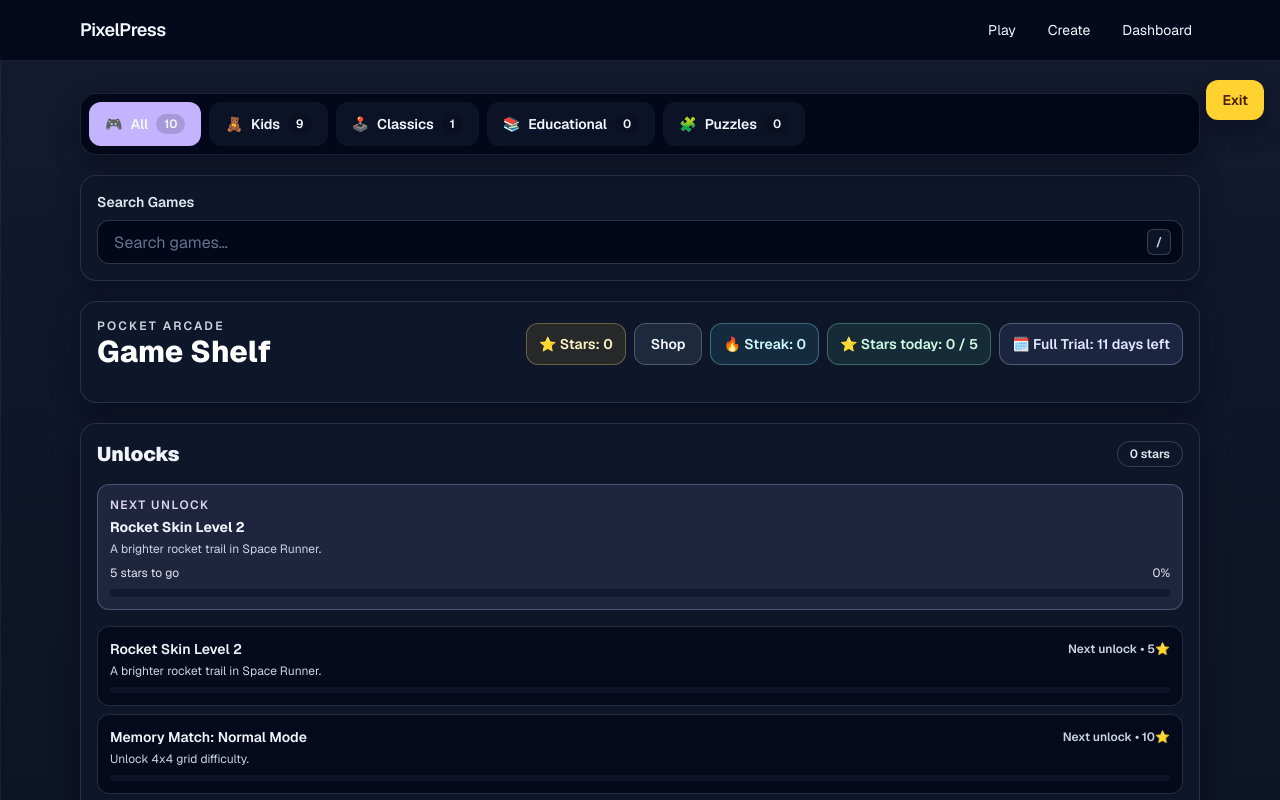
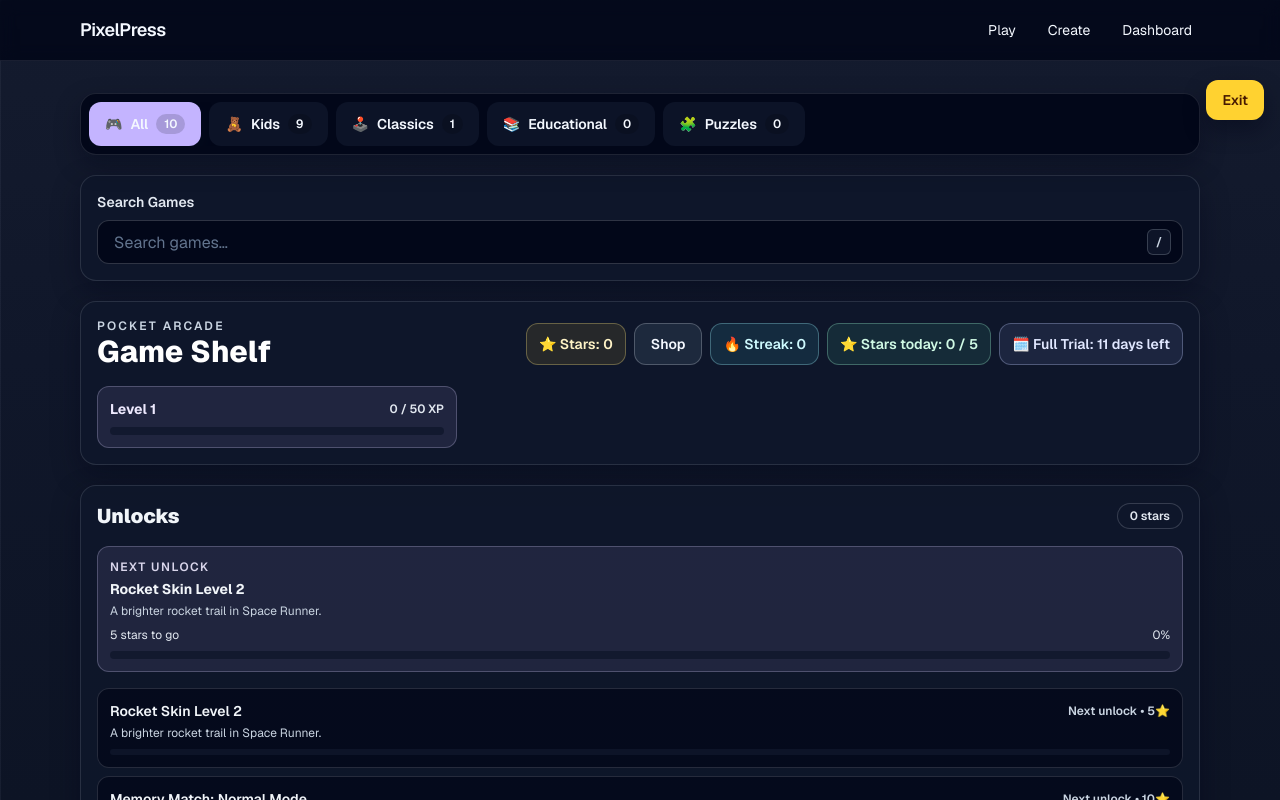
Before and after one commit to flowsyncsolutions/pixelpress, a Next.js app: page /play in a window 1280 px wide. Shown: the top 800 px of the page. Built offline with nearby package versions, Linux system fonts and the light colour scheme.

Commit message:
feat: add player level and XP progression system

```diff
--- a/app/page.tsx
+++ b/app/page.tsx
@@ -3,6 +3,7 @@
 import { useEffect, useState } from "react";
 import Link from "next/link";
 import { getAllGames } from "@/src/lib/games";
+import { type LevelData, getLevelData, getPendingLevelUp, markLevelUpNotified } from "@/src/lib/level";
 import { ensureProgressDefaults, getStarsTotal, getStreak } from "@/src/lib/progress";
 import { metricsGetAll } from "@/src/lib/metrics";
 import { resetIfNewDay } from "@/src/lib/timeLimit";
@@ -27,6 +28,14 @@ export default function Home() {
   const [showChallengeBadge, setShowChallengeBadge] = useState(false);
   const [unlockNotice, setUnlockNotice] = useState<UnlockNotice | null>(null);
   const [trialState, setTrialState] = useState<TrialState>("full");
+  const [levelData, setLevelData] = useState<LevelData>({
+    level: 1,
+    xpTotal: 0,
+    xpIntoLevel: 0,
+    xpForNextLevel: 50,
+    progressPercent: 0,
+  });
+  const [levelUpNotice, setLevelUpNotice] = useState<number | null>(null);
   const nextUnlock = getNextUnlock(stars);
 
   useEffect(() => {
@@ -40,6 +49,7 @@ export default function Home() {
       startTrial();
       metricsGetAll();
       getUnlockedFeatures();
+      getLevelData();
     }, 0);
 
     return () => window.clearTimeout(timer);
@@ -56,11 +66,18 @@ export default function Home() {
       setStreak(getStreak());
       setShowChallengeBadge(getUnlockedFeatures().challengeBadgeUnlocked);
       setTrialState(getTrialStatus().state);
+      setLevelData(getLevelData());
 
       const notice = getPendingUnlockNotice(totalStars);
       if (notice) {
         setUnlockNotice(notice);
         markUnlockNoticeSeen(notice.threshold);
+      }
+
+      const pendingLevel = getPendingLevelUp();
+      if (pendingLevel !== null) {
+        setLevelUpNotice(pendingLevel);
+        markLevelUpNotified(pendingLevel);
       }
     };
 
@@ -79,6 +96,14 @@ export default function Home() {
     return () => window.clearTimeout(timer);
   }, [unlockNotice]);
 
+  useEffect(() => {
+    if (!levelUpNotice) {
+      return;
+    }
+    const timer = window.setTimeout(() => setLevelUpNotice(null), 2300);
+    return () => window.clearTimeout(timer);
+  }, [levelUpNotice]);
+
   const completeOnboardingPrompt = () => {
     safeSet(ONBOARDED_KEY, "true");
     setShowOnboardingPrompt(false);
@@ -91,6 +116,14 @@ export default function Home() {
           <div className="rounded-2xl border border-amber-200/50 bg-slate-950/95 px-4 py-3 shadow-[0_18px_35px_rgba(2,6,23,0.55)]">
             <p className="text-xs font-black uppercase tracking-[0.14em] text-amber-200">{unlockNotice.title}</p>
             <p className="mt-1 text-sm font-semibold text-slate-100">{unlockNotice.description}</p>
+          </div>
+        </div>
+      ) : null}
+      {levelUpNotice ? (
+        <div className="pointer-events-none fixed left-1/2 top-36 z-50 w-[min(92vw,420px)] -translate-x-1/2">
+          <div className="rounded-2xl border border-violet-200/50 bg-slate-950/95 px-4 py-3 shadow-[0_18px_35px_rgba(2,6,23,0.55)]">
+            <p className="text-xs font-black uppercase tracking-[0.14em] text-violet-100">Level Up!</p>
+            <p className="mt-1 text-sm font-semibold text-slate-100">You reached Level {levelUpNotice}</p>
           </div>
         </div>
       ) : null}
@@ -207,6 +240,9 @@ export default function Home() {
                 <p className="text-xs font-semibold uppercase tracking-[0.14em] text-amber-100/85">Stars</p>
                 <div className="mt-1 flex flex-wrap items-center gap-2">
                   <p className="text-3xl font-black text-amber-100">{stars}</p>
+                  <span className="inline-flex items-center gap-1 rounded-full border border-violet-200/45 bg-violet-300/15 px-2.5 py-1 text-[11px] font-bold uppercase tracking-[0.08em] text-violet-100">
+                    Level {levelData.level}
+                  </span>
                   {showChallengeBadge ? (
                     <span className="inline-flex items-center gap-1 rounded-full border border-amber-200/60 bg-amber-300/20 px-2.5 py-1 text-[11px] font-bold uppercase tracking-[0.08em] text-amber-100">
                       🏅 Arcade Challenger
--- a/src/components/GameBrowse.tsx
+++ b/src/components/GameBrowse.tsx
@@ -14,6 +14,7 @@ import {
   searchGames,
 } from "@/src/lib/games";
 import { metricsGetAll, metricsSessionStart } from "@/src/lib/metrics";
+import { type LevelData, getLevelData, getPendingLevelUp, markLevelUpNotified } from "@/src/lib/level";
 import { ensureProgressDefaults, getDailySeededItems, getStarsTotal, getStreak } from "@/src/lib/progress";
 import {
   type StarCapState,
@@ -82,6 +83,14 @@ export default function GameBrowse({ category = "all", showDailyPicks = false }:
     capped: false,
   });
   const [showStarCapToast, setShowStarCapToast] = useState(false);
+  const [levelData, setLevelData] = useState<LevelData>({
+    level: 1,
+    xpTotal: 0,
+    xpIntoLevel: 0,
+    xpForNextLevel: 50,
+    progressPercent: 0,
+  });
+  const [levelUpNotice, setLevelUpNotice] = useState<number | null>(null);
   const lastStarsSeenRef = useRef<number | null>(null);
   const searchInputRef = useRef<HTMLInputElement | null>(null);
 
@@ -129,6 +138,7 @@ export default function GameBrowse({ category = "all", showDailyPicks = false }:
       metricsGetAll();
       getUnlockedFeatures();
       getStarCapState();
+      getLevelData();
     }, 0);
 
     return () => window.clearTimeout(timer);
@@ -180,6 +190,15 @@ export default function GameBrowse({ category = "all", showDailyPicks = false }:
       const time = getTimeState();
       setTimeEnabled(time.enabled);
       setRemainingSeconds(time.remainingSeconds);
+
+      const nextLevelData = getLevelData();
+      setLevelData(nextLevelData);
+
+      const pendingLevel = getPendingLevelUp();
+      if (pendingLevel !== null) {
+        setLevelUpNotice(pendingLevel);
+        markLevelUpNotified(pendingLevel);
+      }
     };
 
     syncProgress();
@@ -206,6 +225,14 @@ export default function GameBrowse({ category = "all", showDailyPicks = false }:
     const timer = window.setTimeout(() => setShowStarCapToast(false), 2600);
     return () => window.clearTimeout(timer);
   }, [showStarCapToast]);
+
+  useEffect(() => {
+    if (!levelUpNotice) {
+      return;
+    }
+    const timer = window.setTimeout(() => setLevelUpNotice(null), 2400);
+    return () => window.clearTimeout(timer);
+  }, [levelUpNotice]);
 
   useEffect(() => {
     if (typeof window === "undefined") {
@@ -363,6 +390,14 @@ export default function GameBrowse({ category = "all", showDailyPicks = false }:
           </div>
         </div>
       ) : null}
+      {levelUpNotice ? (
+        <div className="pointer-events-none fixed left-1/2 top-48 z-50 w-[min(92vw,380px)] -translate-x-1/2">
+          <div className="rounded-2xl border border-violet-200/50 bg-slate-950/95 px-4 py-3 shadow-[0_18px_35px_rgba(2,6,23,0.55)]">
+            <p className="text-xs font-black uppercase tracking-[0.14em] text-violet-100">Level Up!</p>
+            <p className="mt-1 text-sm font-semibold text-slate-100">You reached Level {levelUpNotice}</p>
+          </div>
+        </div>
+      ) : null}
 
       <PlaySoftGate />
       <ExitGate />
@@ -484,6 +519,21 @@ export default function GameBrowse({ category = "all", showDailyPicks = false }:
                       : `🗓️ Full Trial: ${trialDaysRemaining} days left`}
                   </span>
                 )}
+              </div>
+            </div>
+
+            <div className="rounded-xl border border-violet-200/25 bg-violet-300/10 p-3 sm:max-w-[360px]">
+              <div className="flex items-center justify-between gap-3">
+                <p className="text-sm font-bold text-violet-100">Level {levelData.level}</p>
+                <p className="text-xs font-semibold text-slate-200">
+                  {levelData.xpIntoLevel} / {levelData.xpForNextLevel} XP
+                </p>
+              </div>
+              <div className="mt-2 h-2 overflow-hidden rounded-full bg-slate-900/80">
+                <div
+                  className="h-full rounded-full bg-violet-300 transition-all"
+                  style={{ width: `${Math.round(levelData.progressPercent)}%` }}
+                />
               </div>
             </div>
           </header>
--- a/src/games/memoryMatch/MemoryMatch.tsx
+++ b/src/games/memoryMatch/MemoryMatch.tsx
@@ -6,6 +6,7 @@ import ConfettiBurst from "@/src/components/ConfettiBurst";
 import GameEndOverlay from "@/src/components/GameEndOverlay";
 import TimeUpOverlay from "@/src/components/TimeUpOverlay";
 import { arcade } from "@/src/lib/arcadeSkin";
+import { addXP } from "@/src/lib/level";
 import { getPurchases } from "@/src/lib/shop";
 import { addStars, markPlayedToday } from "@/src/lib/progress";
 import { safeGet, safeSet } from "@/src/lib/storageGuard";
@@ -548,6 +549,7 @@ export default function MemoryMatch({ onComplete }: MemoryMatchProps) {
         }, 900);
 
         if (!hasAwardedWinRef.current) {
+          addXP(15);
           addStars(1);
           markPlayedToday();
           syncUnlockState();
--- a/src/games/reactionTap/ReactionTap.tsx
+++ b/src/games/reactionTap/ReactionTap.tsx
@@ -7,6 +7,7 @@ import ConfettiBurst from "@/src/components/ConfettiBurst";
 import GameEndOverlay from "@/src/components/GameEndOverlay";
 import TimeUpOverlay from "@/src/components/TimeUpOverlay";
 import { arcade } from "@/src/lib/arcadeSkin";
+import { addXP } from "@/src/lib/level";
 import { addStars, markPlayedToday } from "@/src/lib/progress";
 import { safeGet, safeSet } from "@/src/lib/storageGuard";
 import { getTimeState, resetIfNewDay, startSessionTick } from "@/src/lib/timeLimit";
@@ -168,6 +169,7 @@ export default function ReactionTap({ onComplete }: ReactionTapProps) {
     transitionRound("result");
     setResultType("success");
     setReactionMs(measuredMs);
+    addXP(8);
     onComplete?.({ best: measuredMs });
 
     const previousBest = bestMsRef.current;
--- a/src/games/spaceRunner/SpaceRunner.tsx
+++ b/src/games/spaceRunner/SpaceRunner.tsx
@@ -15,6 +15,7 @@ import ConfettiBurst from "@/src/components/ConfettiBurst";
 import GameEndOverlay from "@/src/components/GameEndOverlay";
 import TimeUpOverlay from "@/src/components/TimeUpOverlay";
 import { arcade } from "@/src/lib/arcadeSkin";
+import { addXP } from "@/src/lib/level";
 import { addStars, markPlayedToday } from "@/src/lib/progress";
 import { getPurchases } from "@/src/lib/shop";
 import { getTimeState, resetIfNewDay, startSessionTick } from "@/src/lib/timeLimit";
@@ -351,6 +352,8 @@ export default function SpaceRunner({ onComplete, params }: SpaceRunnerProps) {
     setGameState("game_over");
     setIsShaking(false);
     setShowCrashFlash(false);
+
+    addXP(10);
 
     const finalScore = scoreRef.current;
     if (finalScore > highScoreRef.current) {
--- a/src/games/tictactoe/TicTacToe.tsx
+++ b/src/games/tictactoe/TicTacToe.tsx
@@ -6,6 +6,7 @@ import ConfettiBurst from "@/src/components/ConfettiBurst";
 import GameEndOverlay from "@/src/components/GameEndOverlay";
 import TimeUpOverlay from "@/src/components/TimeUpOverlay";
 import { arcade } from "@/src/lib/arcadeSkin";
+import { addXP } from "@/src/lib/level";
 import { addStars, markPlayedToday } from "@/src/lib/progress";
 import { getTimeState, resetIfNewDay, startSessionTick } from "@/src/lib/timeLimit";
 
@@ -241,6 +242,7 @@ export default function TicTacToe({ onComplete }: TicTacToeProps) {
       return;
     }
 
+    addXP(10);
     addStars(1);
     markPlayedToday();
     hasAwardedWinRef.current = true;
--- /dev/null
+++ b/src/lib/level.ts
@@ -0,0 +1,124 @@
+import { safeGet, safeSet } from "./storageGuard";
+
+const XP_TOTAL_KEY = "pp_xp_total";
+const LEVEL_KEY = "pp_level";
+const LAST_LEVEL_NOTIFIED_KEY = "pp_last_level_notified";
+
+export type LevelData = {
+  level: number;
+  xpTotal: number;
+  xpIntoLevel: number;
+  xpForNextLevel: number;
+  progressPercent: number;
+};
+
+function parseNonNegativeInt(raw: string, fallback = 0): number {
+  const parsed = Number(raw);
+  if (!Number.isFinite(parsed) || parsed < 0) {
+    return fallback;
+  }
+  return Math.floor(parsed);
+}
+
+function getXpForLevel(level: number): number {
+  return Math.max(1, Math.floor(50 * level));
+}
+
+function computeLevelDataFromXP(xpTotal: number): LevelData {
+  let level = 1;
+  let xpRemaining = Math.max(0, Math.floor(xpTotal));
+  let xpForNextLevel = getXpForLevel(level);
+
+  while (xpRemaining >= xpForNextLevel) {
+    xpRemaining -= xpForNextLevel;
+    level += 1;
+    xpForNextLevel = getXpForLevel(level);
+  }
+
+  const progressPercent = Math.min(100, Math.max(0, (xpRemaining / xpForNextLevel) * 100));
+  return {
+    level,
+    xpTotal: Math.max(0, Math.floor(xpTotal)),
+    xpIntoLevel: xpRemaining,
+    xpForNextLevel,
+    progressPercent,
+  };
+}
+
+function readXP(): number {
+  const raw = safeGet(XP_TOTAL_KEY, "0");
+  const xp = parseNonNegativeInt(raw, 0);
+  if (String(xp) !== raw) {
+    safeSet(XP_TOTAL_KEY, String(xp));
+  }
+  return xp;
+}
+
+function readLastNotifiedLevel(currentLevel: number): number {
+  const raw = safeGet(LAST_LEVEL_NOTIFIED_KEY, "1");
+  const parsed = parseNonNegativeInt(raw, 1);
+  const normalized = Math.max(1, parsed);
+
+  // Keep storage sane and avoid notifying level 1.
+  if (String(normalized) !== raw || normalized > currentLevel) {
+    safeSet(LAST_LEVEL_NOTIFIED_KEY, String(Math.min(normalized, currentLevel)));
+  }
+  return Math.min(normalized, currentLevel);
+}
+
+export function getLevelData(): LevelData {
+  const xpTotal = readXP();
+  const data = computeLevelDataFromXP(xpTotal);
+
+  const storedLevelRaw = safeGet(LEVEL_KEY, "1");
+  const storedLevel = Math.max(1, parseNonNegativeInt(storedLevelRaw, 1));
+  if (storedLevel !== data.level || storedLevelRaw !== String(storedLevel)) {
+    safeSet(LEVEL_KEY, String(data.level));
+  }
+
+  readLastNotifiedLevel(data.level);
+  return data;
+}
+
+export function addXP(amount: number): LevelData {
+  const normalizedAmount = Math.max(0, Math.floor(amount));
+  if (normalizedAmount <= 0) {
+    return getLevelData();
+  }
+
+  const previous = getLevelData();
+  const nextXp = previous.xpTotal + normalizedAmount;
+  safeSet(XP_TOTAL_KEY, String(nextXp));
+
+  const next = computeLevelDataFromXP(nextXp);
+  safeSet(LEVEL_KEY, String(next.level));
+
+  if (previous.level < 5 && next.level >= 5) {
+    console.log("Level reward unlocked: Cosmetic badge at Level 5");
+  }
+  if (previous.level < 10 && next.level >= 10) {
+    console.log("Level reward unlocked: Alternate shop item color at Level 10");
+  }
+
+  readLastNotifiedLevel(next.level);
+  return next;
+}
+
+export function getPendingLevelUp(): number | null {
+  const data = getLevelData();
+  const lastNotified = readLastNotifiedLevel(data.level);
+  if (data.level > lastNotified) {
+    return data.level;
+  }
+  return null;
+}
+
+export function markLevelUpNotified(level: number): void {
+  const normalized = Math.max(1, Math.floor(level));
+  const current = getLevelData().level;
+  const nextValue = Math.min(normalized, current);
+  const lastNotified = readLastNotifiedLevel(current);
+  if (nextValue > lastNotified) {
+    safeSet(LAST_LEVEL_NOTIFIED_KEY, String(nextValue));
+  }
+}
```
